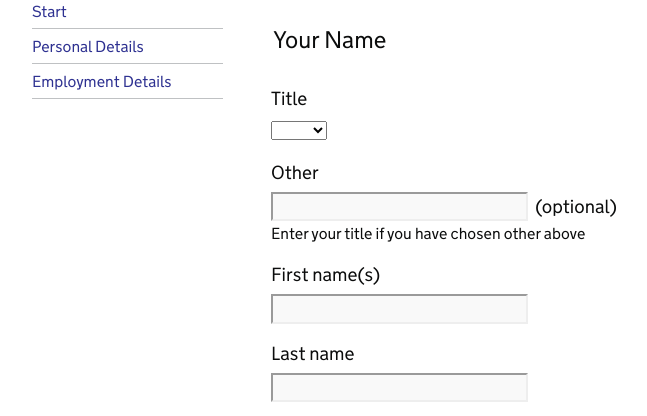
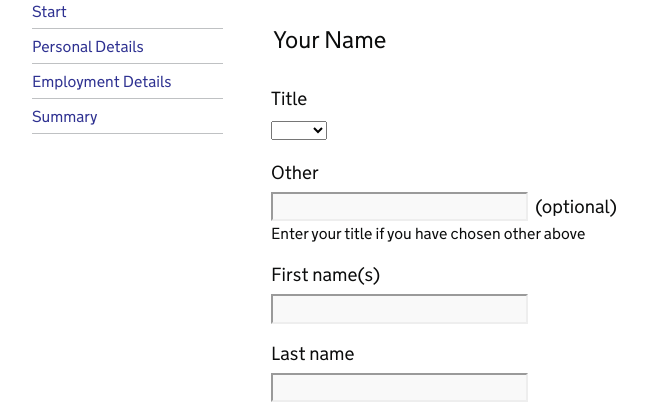
Before and after one commit to pmgandhi/rps-alpha, a Flask app: page /claim-redundancy-payment/personal-details/ in a window 1280 px wide. Shown: the part 284-700 px from the top of the page, without its empty margins (130-777 px from the left). Run offline with Flask 2, Linux system fonts and the light colour scheme.

Commit message:
Add employment details to summary and rename done -> summary

```diff
--- a/redundancy_payments_alpha/claimants_user_journey/routes.py
+++ b/redundancy_payments_alpha/claimants_user_journey/routes.py
@@ -15,6 +15,7 @@ def nav_links():
         ('Start', url_for('start')),
         ('Personal Details', url_for('personal_details')),
         ('Employment Details', url_for('employment_details')),
+        ('Summary', url_for('summary')),
     ]
     return links
 
@@ -61,12 +62,16 @@ def employment_details():
 
     if form.validate_on_submit():
         session['employment_details'] = form.data
-        return redirect(url_for('done'))
+        return redirect(url_for('summary'))
 
     return render_template('employment_details.html', form=form, nav_links=nav_links())
 
 
-@app.route('/claim-redundancy-payment/done/', methods=['GET'])
-def done():
-    user_details_json = json.dumps(session.get('user_details'))
-    return render_template('done.html', user_details=user_details_json, nav_links=nav_links())
+@app.route('/claim-redundancy-payment/summary/', methods=['GET'])
+def summary():
+    summary = {
+        'claimant_details': session.get('user_details'),
+        'employment_details': session.get('employment_details')
+    }
+    summary_json = json.dumps(summary)
+    return render_template('summary.html', summary=summary_json, nav_links=nav_links())
--- a/redundancy_payments_alpha/claimants_user_journey/templates/done.html
+++ b/redundancy_payments_alpha/claimants_user_journey/templates/summary.html
@@ -2,12 +2,12 @@
 {% extends 'base.html' %}
 {% block title %}Done{% endblock %}
 {% block header %}
-<h1>Done</h1>
-<h2 class="subtitle">The real done page will look nicer than this</h2>
+<h1>Summary</h1>
+<h2 class="subtitle">The real summary page will look nicer than this</h2>
 {% endblock %}
 {% block nav %}
     {{ form_nav(nav_links) }}
 {% endblock %}
 {% block content %}
-<pre>{{ user_details }}</pre>
+<pre>{{ summary }}</pre>
 {% endblock %}
```
Also changed, not shown: 2 other files.
